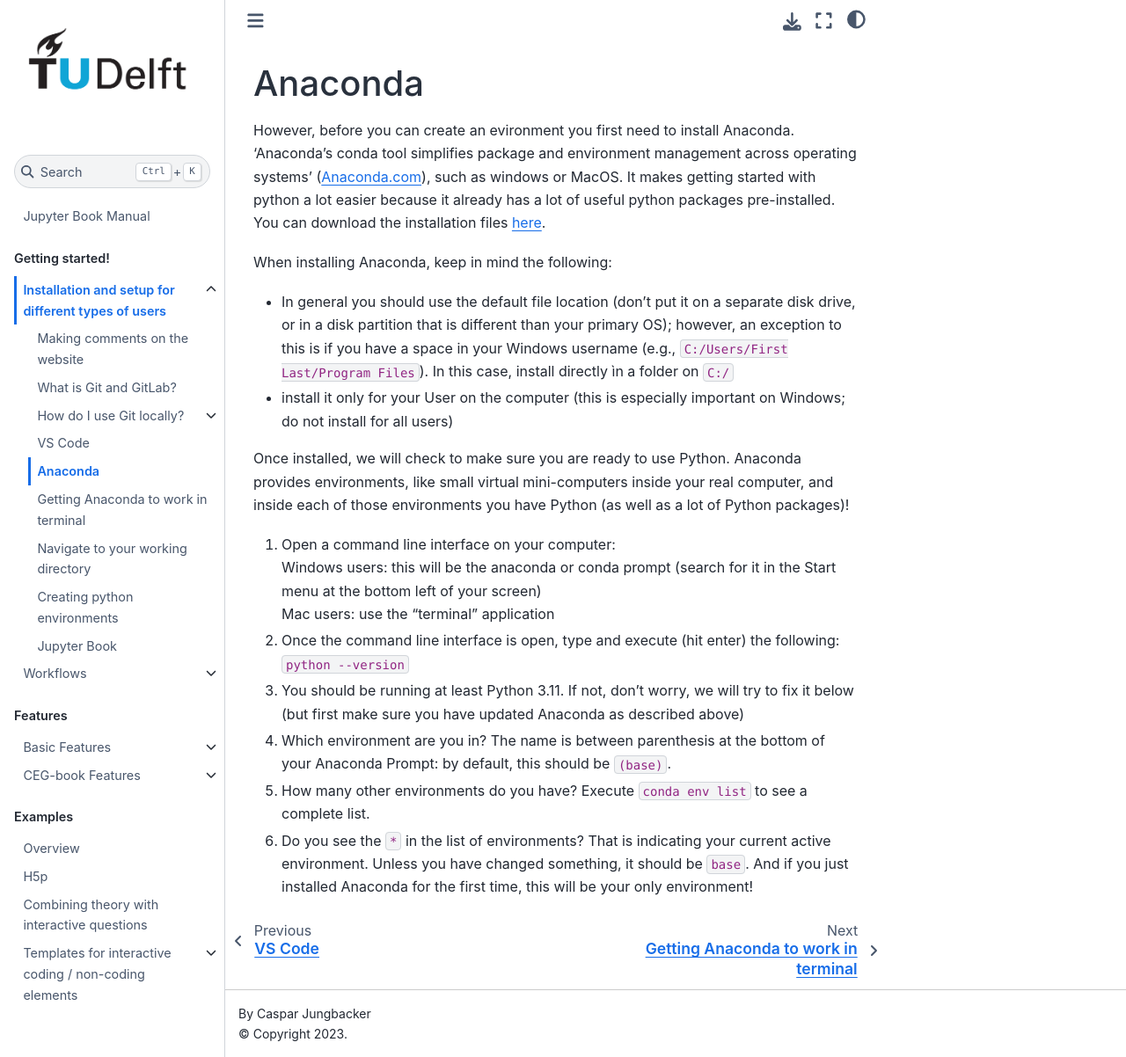
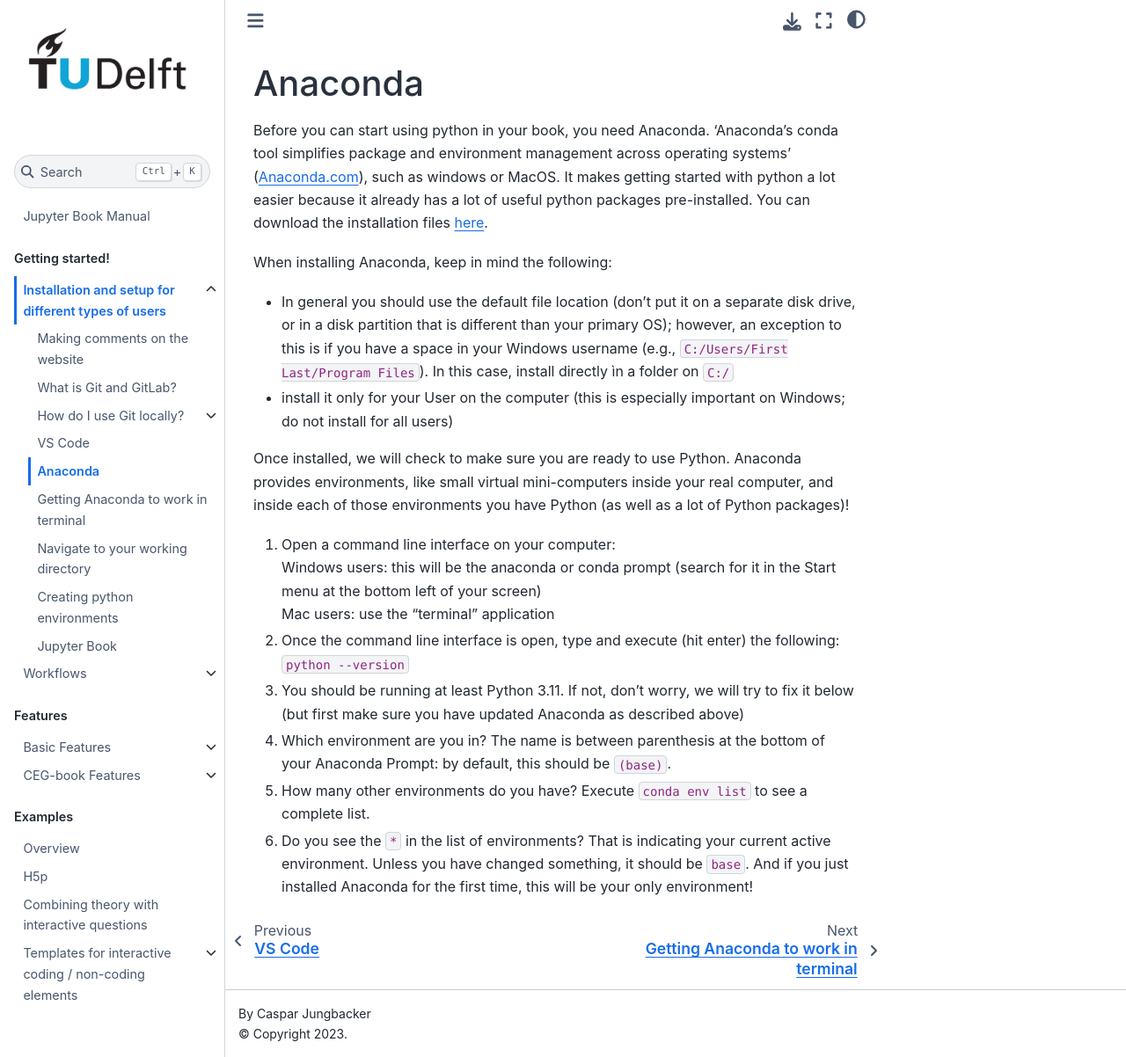
Before and after one commit to TeachBooks/mirror_teachbook_manual, a Jupyter Book: the page built from book/installation-and-setup/anaconda.md, in a window 1280 px wide and 1202 px high. Shown: the whole window at 88% size. Built offline with Jupyter Book 1.0.4 settings and Sphinx 7.4.7 and the Sphinx Book theme 1.1.4, drawn with Linux system fonts in a browser that asks for light colours; pages that are not in the unit, such as notebooks, are missing from menus; comment, search, counter and statistics services are not loaded.

Commit message:
Typo fix

```diff
--- a/book/installation-and-setup/anaconda.md
+++ b/book/installation-and-setup/anaconda.md
@@ -1,6 +1,6 @@
 # Anaconda
 
-However, before you can create an evironment you first need to install Anaconda. 'Anaconda's conda tool simplifies package and environment management across operating systems' (Anaconda.com), such as windows or MacOS. It makes getting started with python a lot easier because it already has a lot of useful python packages pre-installed. You can download the installation files [here](https://www.anaconda.com/download).
+Before you can start using python in your book, you need Anaconda. 'Anaconda's conda tool simplifies package and environment management across operating systems' (Anaconda.com), such as windows or MacOS. It makes getting started with python a lot easier because it already has a lot of useful python packages pre-installed. You can download the installation files [here](https://www.anaconda.com/download).
 
 When installing Anaconda, keep in mind the following:
 
```
